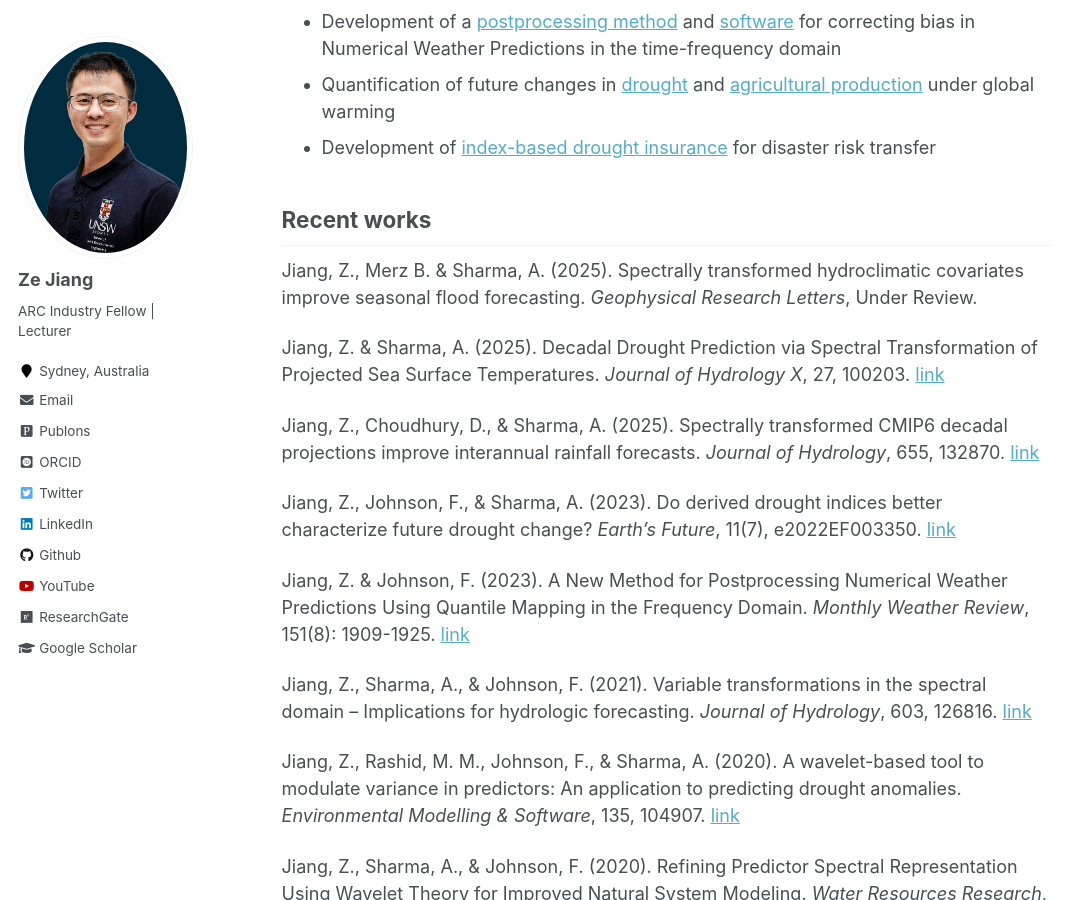
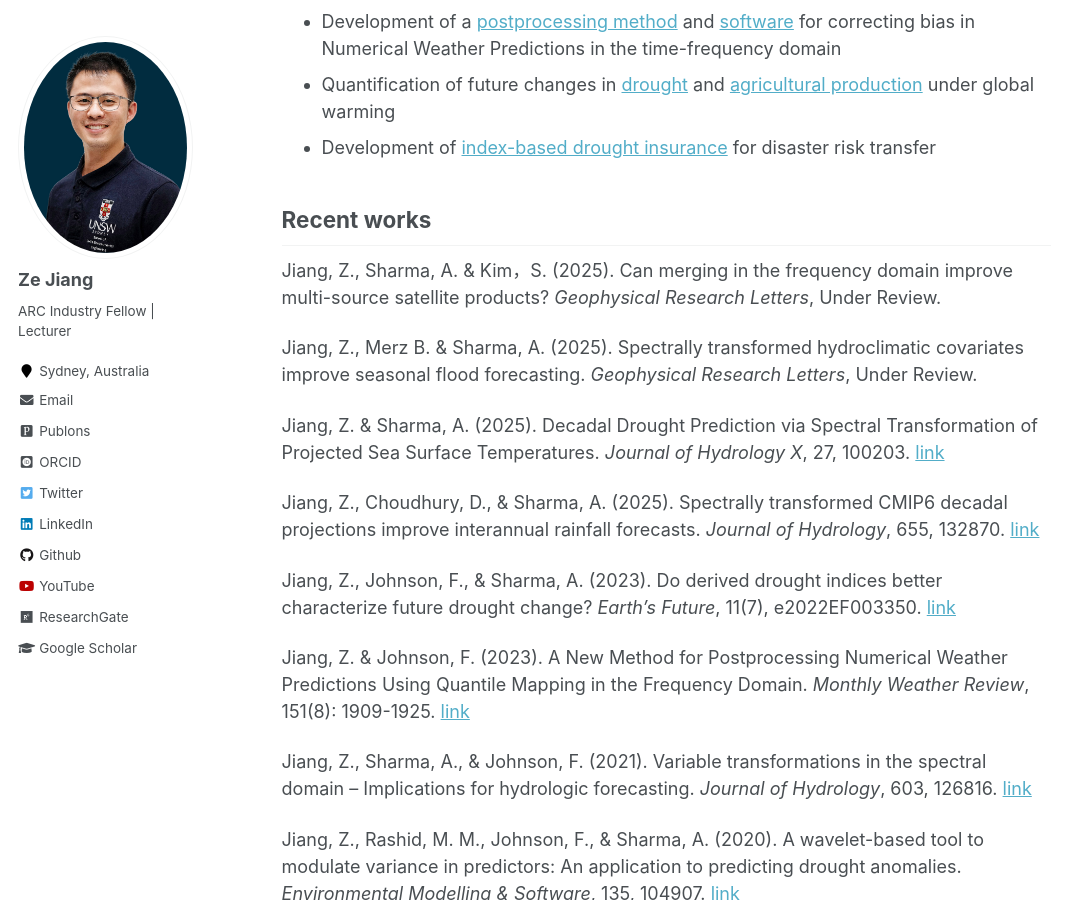
Before and after one commit to zejiang-unsw/zejiang-unsw.github.io, a Jekyll site: the page built from _pages/about.md, in a window 1280 px wide and 900 px high, scrolled down 852 px. Shown: the whole window, without its empty margins (0-1086 px from the left). Built offline with Jekyll 4.4.1, drawn with Linux system fonts in a browser that asks for light colours; some web fonts are replaced.

Commit message:
Add GRL new paper

```diff
--- a/_pages/about.md
+++ b/_pages/about.md
@@ -21,6 +21,8 @@ Dr Ze Jiang is an Australian Research Council (ARC) Early Career Industry Fellow
 * Development of [index-based drought insurance](https://doi.org/10.1108/AFR-02-2020-0020) for disaster risk transfer
 
 ## Recent works
+Jiang, Z., Sharma, A. & Kim，S. (2025). Can merging in the frequency domain improve multi-source satellite products? *Geophysical Research Letters*, Under Review.
+
 Jiang, Z., Merz B. & Sharma, A. (2025). Spectrally transformed hydroclimatic covariates improve seasonal flood forecasting. *Geophysical Research Letters*, Under Review.
 
 Jiang, Z. & Sharma, A. (2025). Decadal Drought Prediction via Spectral Transformation of Projected Sea Surface Temperatures. *Journal of Hydrology X*, 27, 100203. [link](https://doi.org/10.1016/j.hydroa.2025.100203)
```
